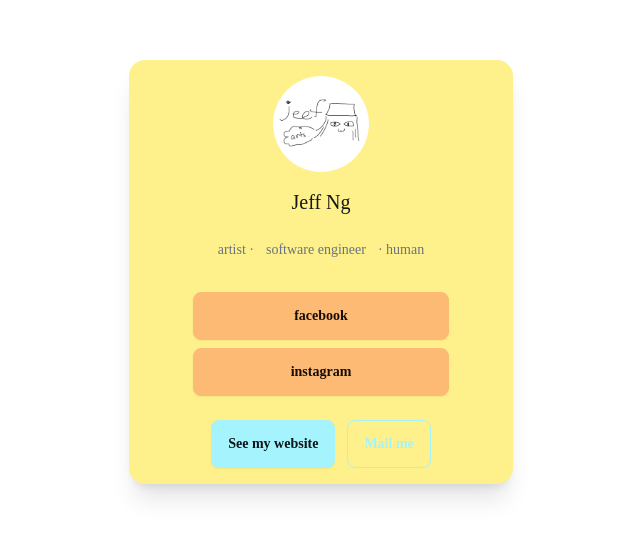
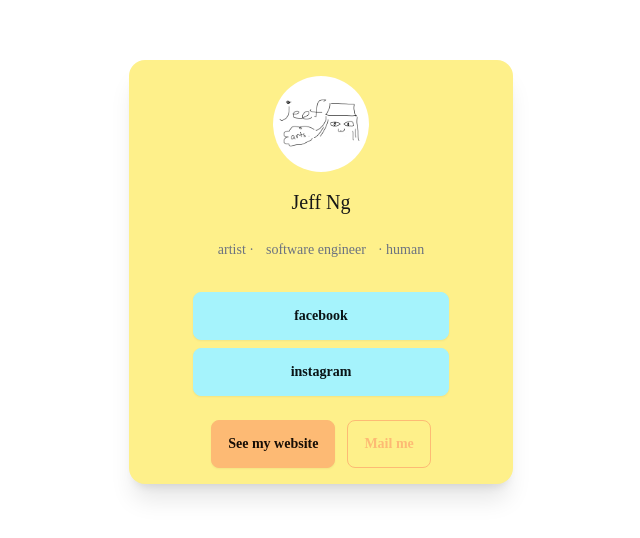
Before and after one commit to jeffng50/jeffng50-website-old, a SvelteKit app: page /namecard in a window 1280 px wide. Shown: the part 128-666 px from the top of the page, without its empty margins (319-959 px from the left). Built offline with nearby package versions, Linux system fonts and the light colour scheme.

Commit message:
fix: change style

```diff
--- a/src/routes/namecard/+page.svelte
+++ b/src/routes/namecard/+page.svelte
@@ -2,7 +2,7 @@
 	import { constants } from '$lib';
 </script>
 
-<div class="h-screen flex justify-center items-center">
+<div class="flex h-screen items-center justify-center">
 	<div class="card w-96 bg-primary shadow-xl">
 		<div class="flex flex-col items-center pb-4">
 			<div class="avatar mt-4">
@@ -11,7 +11,7 @@
 				</div>
 			</div>
 			<h1 class="mt-4 text-xl font-medium">Jeff Ng</h1>
-			<div class="flex mt-4 space-x-3 rtl:space-x-reverse md:mt-6">
+			<div class="mt-4 flex space-x-3 md:mt-6 rtl:space-x-reverse">
 				<span class="text-sm text-gray-500">artist ·</span>
 				<span class="text-sm text-gray-500">software engineer</span>
 				<span class="text-sm text-gray-500">· human</span>
@@ -19,12 +19,12 @@
 
 			<div class="mt-8 grid grid-rows-none gap-2">
 				{#each Object.entries(constants.socialMediaLinks) as [title, socialMediaLink]}
-					<a class="btn btn-accent btn-wide" href={socialMediaLink}>{title}</a>
+					<a class="btn btn-secondary btn-wide" href={socialMediaLink}>{title}</a>
 				{/each}
 			</div>
-			<div class="flex mt-4 space-x-3 rtl:space-x-reverse md:mt-6">
-				<a class="btn btn-secondary" href="./">See my website</a>
-				<a class="btn btn-outline btn-secondary dark:text-white" href="mailto:50jeffng@gmail.com"
+			<div class="mt-4 flex space-x-3 md:mt-6 rtl:space-x-reverse">
+				<a class="btn btn-accent" href="./">See my website</a>
+				<a class="btn btn-outline btn-accent dark:text-white" href="mailto:50jeffng@gmail.com"
 					>Mail me</a
 				>
 			</div>
```
